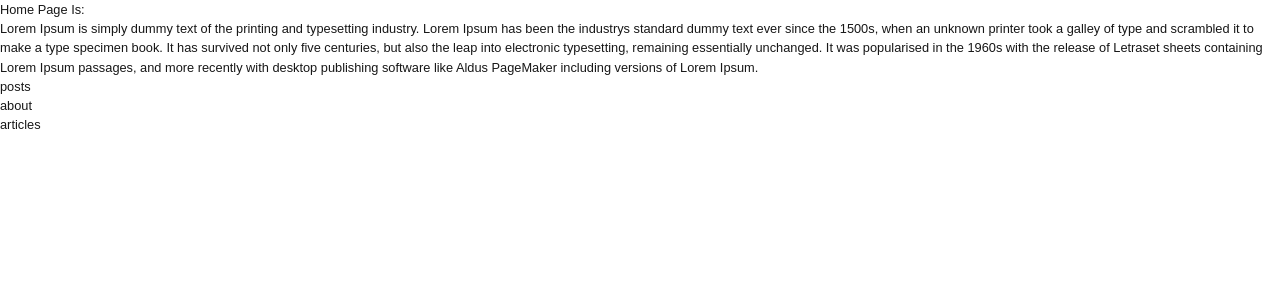
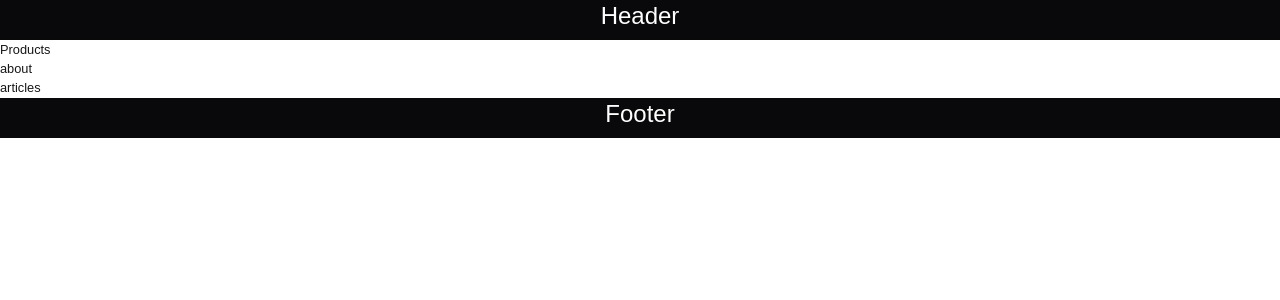
Before and after one commit to baharkeshavarz/mini-digi, a Next.js app: page / in a window 1280 px wide. Shown: the top 300 px of the page. Built offline with nearby package versions, Linux system fonts and the light colour scheme.

Commit message:
fix: fix the routes

```diff
--- a/app/(site)/posts/layout.tsx
+++ /dev/null
@@ -1,7 +0,0 @@
-import React from "react";
-
-const PostsLayout = ({ children }: { children: React.ReactNode }) => {
-  return <div className="bg-yellow-400 min-h-10">{children}</div>;
-};
-
-export default PostsLayout;
--- a/app/(site)/posts/[postId]/not-found.tsx
+++ b/app/(site)/products/[productId]/not-found.tsx
@@ -5,14 +5,14 @@ import React from "react";
 
 const NotFound = () => {
   const pathname = usePathname();
-  const postId = pathname.split("/").pop();
+  const productId = pathname.split("/").pop();
 
-  // URL:         http://localhost:3000/posts/10000
-  // pathname:    /posts/10000
+  // URL:         http://localhost:3000/products/10000
+  // pathname:    /products/10000
   return (
     <div>
       <div className="bg-red-100 text-[10px] text-center text-red-900 h-16">
-        <h6>Post {postId} not found in Posts</h6>
+        <h6>Product {productId} not found in Products</h6>
       </div>
     </div>
   );
--- a/app/(site)/posts/[postId]/page.tsx
+++ b/app/(site)/products/[productId]/page.tsx
@@ -3,14 +3,14 @@ import { PostItem } from "../page";
 import { notFound } from "next/navigation";
 
 export default async function Page({
-  params
+  params,
 }: {
-  params: Promise<{ postId: number }>;
+  params: Promise<{ productId: number }>;
 }) {
-  const id = (await params).postId;
+  const id = (await params).productId;
 
   const data = await fetch(`https://api.vercel.app/blog/${id}`);
-  const post: PostItem = await data.json();
+  const product: PostItem = await data.json();
 
   if (id > 100 && id < 1000) {
     return notFound();
@@ -18,13 +18,13 @@ export default async function Page({
 
   const randomId = Math.floor(Math.random() * 2);
   if (randomId === 1) {
-    throw new Error("This Post is not available");
+    throw new Error("This Product is not available");
   }
 
   return (
     <div>
-      <p className="my-6"> Post No:{post.id}</p>
-      <p> Post Title: {post.title}</p>
+      <p className="my-6"> Product No:{product.id}</p>
+      <p> Product Title: {product.title}</p>
     </div>
   );
 }
--- /dev/null
+++ b/app/(site)/products/[productId]/reviews/[reviewId]/page.tsx
@@ -0,0 +1,16 @@
+import React from "react";
+
+export default async function ProdcuctReview({
+  params,
+}: {
+  params: Promise<{ productId: number; reviewId: number }>;
+}) {
+  const { productId, reviewId } = await params;
+  return (
+    <div>
+      <h1>
+        Review {reviewId} for product {productId}
+      </h1>
+    </div>
+  );
+}
--- /dev/null
+++ b/app/(site)/products/layout.tsx
@@ -0,0 +1,7 @@
+import React from "react";
+
+const ProductLayout = ({ children }: { children: React.ReactNode }) => {
+  return <div className="bg-yellow-400 min-h-10">{children}</div>;
+};
+
+export default ProductLayout;
--- a/app/(site)/posts/page.tsx
+++ b/app/(site)/products/page.tsx
@@ -7,12 +7,12 @@ export interface PostItem {
 
 export default async function Page() {
   const data = await fetch("https://api.vercel.app/blog");
-  const posts: PostItem[] = await data.json();
+  const products: PostItem[] = await data.json();
   return (
     <ul>
-      {posts.map((post) => (
-        <li key={post.id}>
-          <Link href={`posts/${post.id}`}>{post.title}</Link>
+      {products.map((product) => (
+        <li key={product.id}>
+          <Link href={`products/${product.id}`}>{product.title}</Link>
         </li>
       ))}
     </ul>
--- a/app/page.tsx
+++ b/app/page.tsx
@@ -3,25 +3,20 @@ import Link from "next/link";
 export default function Home() {
   return (
     <div>
-      <h1>Home Page Is:</h1>
-      <p>
-        Lorem Ipsum is simply dummy text of the printing and typesetting
-        industry. Lorem Ipsum has been the industrys standard dummy text ever
-        since the 1500s, when an unknown printer took a galley of type and
-        scrambled it to make a type specimen book. It has survived not only five
-        centuries, but also the leap into electronic typesetting, remaining
-        essentially unchanged. It was popularised in the 1960s with the release
-        of Letraset sheets containing Lorem Ipsum passages, and more recently
-        with desktop publishing software like Aldus PageMaker including versions
-        of Lorem Ipsum.
-        <p>
-          <Link href="/posts">posts</Link>
-          <br />
-          <Link href="/about">about</Link>
-          <br />
-          <Link href="/articles">articles</Link>
-        </p>
-      </p>
+      <header className="h-10 text-center text-2xl bg-zinc-950 text-white">
+        <h4>Header</h4>
+      </header>
+      <div className="h-[350]">
+        <Link href="/products">Products</Link>
+        <br />
+        <Link href="/about">about</Link>
+        <br />
+        <Link href="/articles">articles</Link>
+      </div>
+
+      <footer className="h-10 text-center text-2xl bg-zinc-950 text-white">
+        Footer
+      </footer>
     </div>
   );
 }
```
Also changed, not shown: app/(site)/products/[productId]/error.tsx (renamed from app/(site)/posts/[postId]/error.tsx), app/(site)/products/loading.tsx (renamed from app/(site)/posts/loading.tsx).
